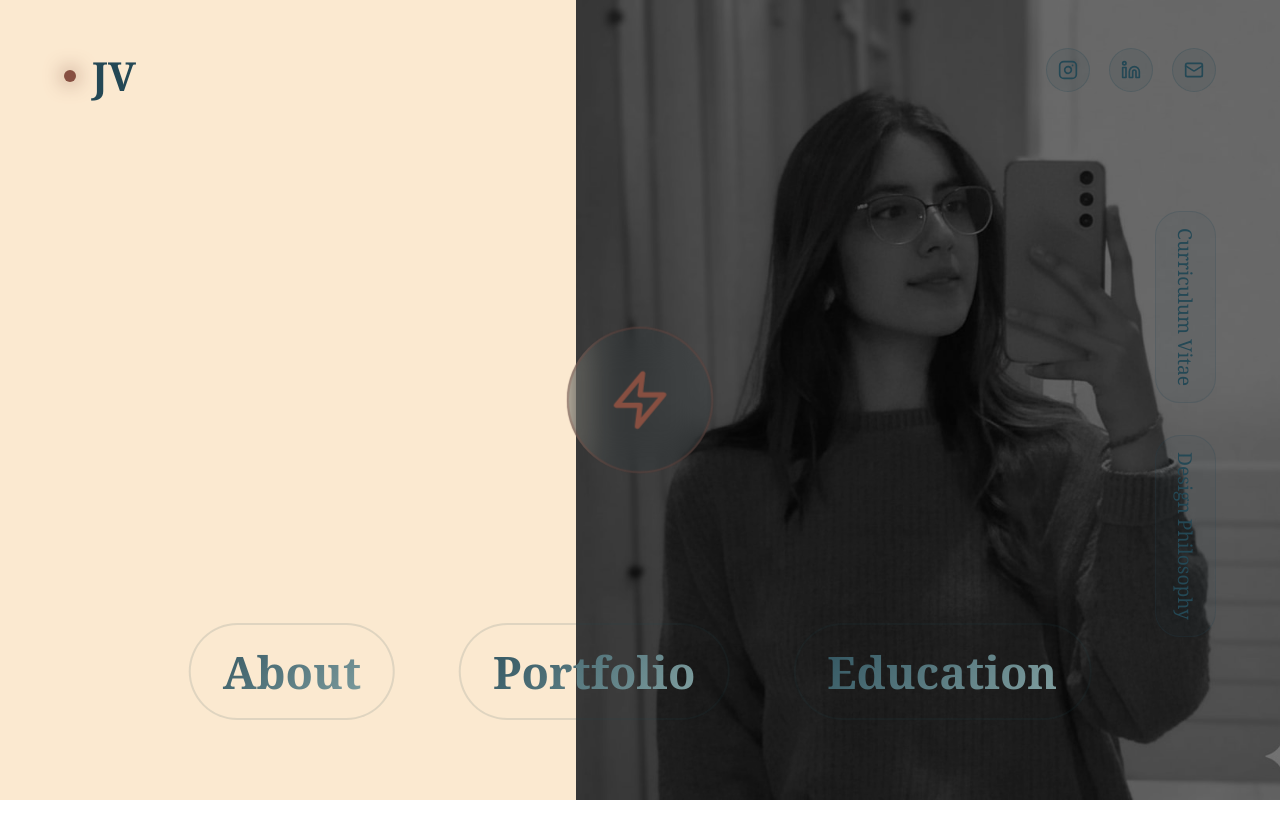
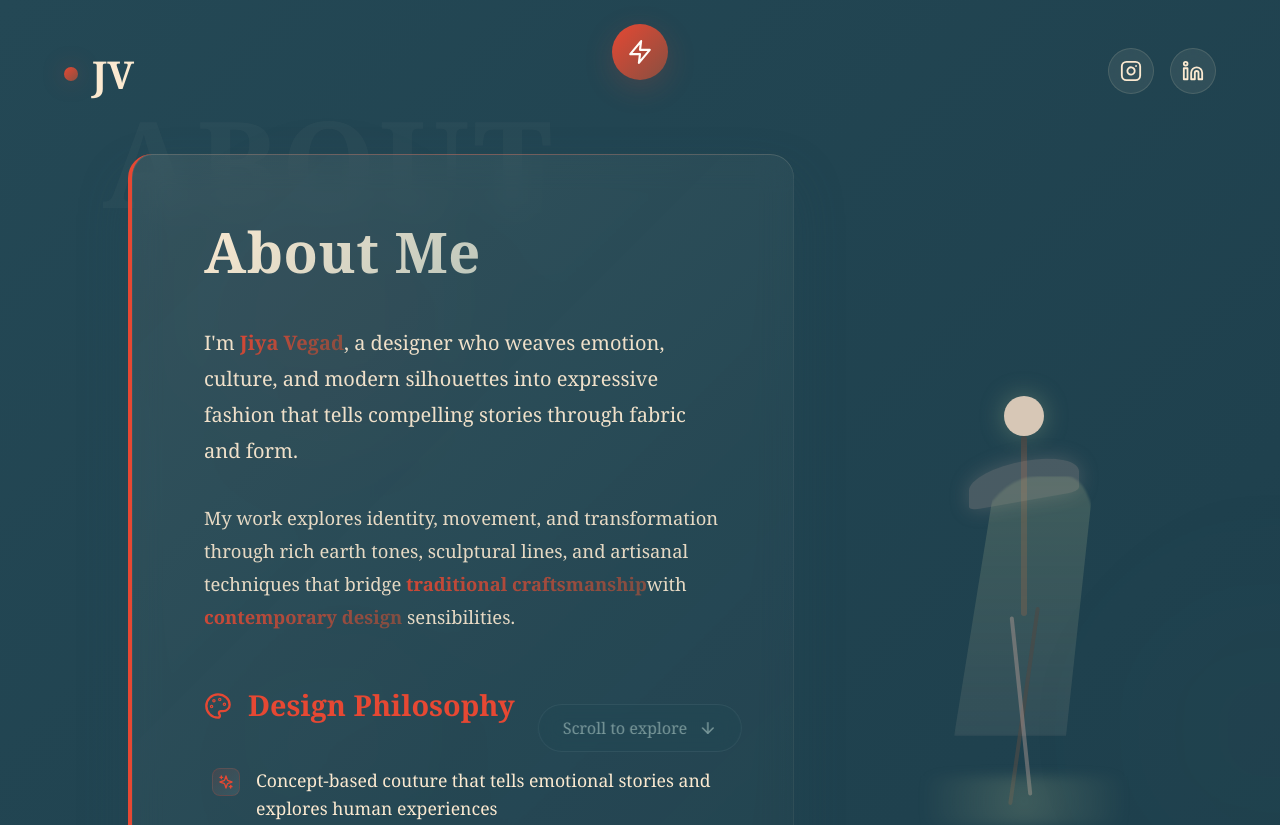
Before and after one commit to jiyavegad15-stack/jiya-portfolio, a React (Create React App) app: page /#/about in a window 1280 px wide. Before the commit this address led to /#/. Shown: the top 825 px of the page. Before the commit the page ends 800 px from the top, so only its background shows below. Built offline with nearby package versions, Linux system fonts and the light colour scheme.

Commit message:
Fix routing for GitHub Pages

```diff
--- a/src/pages/AboutPage.jsx
+++ b/src/pages/AboutPage.jsx
@@ -1,53 +1,172 @@
 import React from "react";
 import { Link } from "react-router-dom";
-import {
-    Zap, Instagram, Linkedin, Sparkles,
-    Palette, Scissors, Heart, ArrowRight,
-    BookOpen, MapPin
-} from "lucide-react";
+import { Zap, Github, Instagram, Linkedin, Sparkles, Palette, Scissors, Heart, ArrowRight, BookOpen, MapPin } from "lucide-react";
 import ConceptSketch from "../components/ConceptSketch";
 
-/* -------------------------------------
-   THEME COLORS
-------------------------------------- */
+// 🎨 REFINED COLOR PALETTE
 const Theme = {
     DARK_TEAL: "#244855",
     WARM_RED: "#E64833",
     MUDDY_BROWN: "#874F41",
     MUTED_AQUA: "#90AEAD",
     SOFT_BEIGE: "#FBE9D0",
-  CREAM_WHITE: "#FFFDF8",
+    CREAM_WHITE: "#FFFDF8"
 };
 
-/* -------------------------------------
-   STYLESHEET (Optimized)
-------------------------------------- */
-const styles = {
-  page: {
-    background: `linear-gradient(135deg, ${Theme.DARK_TEAL} 0%, #1a3a47 100%)`,
+// 🌿 ELEGANT ANIMATIONS
+const animationsCSS = `
+@keyframes fadeInUp {
+  0% { opacity: 0; transform: translateY(40px); }
+  100% { opacity: 1; transform: translateY(0); }
+}
+
+@keyframes fadeInLeft {
+  0% { opacity: 0; transform: translateX(-40px); }
+  100% { opacity: 1; transform: translateX(0); }
+}
+
+@keyframes fadeInRight {
+  0% { opacity: 0; transform: translateX(40px); }
+  100% { opacity: 1; transform: translateX(0); }
+}
+
+@keyframes gentlePulse {
+  0%, 100% { transform: scale(1); }
+  50% { transform: scale(1.02); }
+}
+
+@keyframes shimmer {
+  0% { background-position: -200% center; }
+  100% { background-position: 200% center; }
+}
+
+.animate-fadeInUp { animation: fadeInUp 0.8s ease-out forwards; }
+.animate-fadeInLeft { animation: fadeInLeft 0.8s ease-out forwards; }
+.animate-fadeInRight { animation: fadeInRight 0.8s ease-out forwards; }
+.animate-pulse { animation: gentlePulse 3s ease-in-out infinite; }
+`;
+
+// 🌿 PREMIUM STYLES
+const AboutStyles = {
+    Box: {
+        backgroundColor: Theme.DARK_TEAL,
         width: "100vw",
         minHeight: "100vh",
         color: Theme.SOFT_BEIGE,
         position: "relative",
-    overflow: "hidden",
-    fontFamily: "'Georgia','Times New Roman', serif",
+        overflowX: "hidden",
+        overflowY: "auto",
+        fontFamily: "'Georgia', 'Times New Roman', serif",
+        background: `linear-gradient(135deg, ${Theme.DARK_TEAL} 0%, #1a3a47 100%)`,
     },
 
-  logo: {
+    BackgroundElements: {
+        position: "fixed",
+        inset: 0,
+        pointerEvents: "none",
+        zIndex: 0,
+    },
+
+    FloatingOrb: (size, color, top, left, opacity) => ({
+        position: "absolute",
+        width: size,
+        height: size,
+        borderRadius: "50%",
+        background: `radial-gradient(circle, ${color}${opacity} 0%, transparent 70%)`,
+        filter: "blur(40px)",
+        top,
+        left,
+    }),
+
+    ContentArea: {
+        width: "52vw",
+        position: "relative",
+        left: "10%",
+        zIndex: 2,
+        paddingTop: "12%",
+        paddingBottom: "6rem",
+    },
+
+    MainContentBox: {
+        width: "100%",
+        padding: "4rem 4.5rem",
+        marginBottom: "3rem",
+        borderLeft: `4px solid ${Theme.WARM_RED}`,
+        background: `linear-gradient(135deg,
+            rgba(251, 233, 208, 0.08) 0%,
+            rgba(144, 174, 173, 0.05) 50%,
+            rgba(135, 79, 65, 0.03) 100%)`,
+        backdropFilter: "blur(16px)",
+        WebkitBackdropFilter: "blur(16px)",
+        borderRadius: "24px",
+        boxShadow: `
+            0 25px 50px rgba(36, 72, 85, 0.3),
+            inset 0 1px 0 rgba(251, 233, 208, 0.1),
+            inset 0 0 0 1px rgba(251, 233, 208, 0.05)
+        `,
+        lineHeight: 1.7,
+        fontSize: "1.15rem",
+        position: "relative",
+        overflow: "hidden",
+    },
+
+    InterestsContentBox: {
+        width: "90%",
+        padding: "3rem 3.5rem",
+        border: `1.5px solid ${Theme.MUTED_AQUA}25`,
+        background: `linear-gradient(135deg,
+            rgba(135, 79, 65, 0.08) 0%,
+            rgba(144, 174, 173, 0.06) 100%)`,
+        backdropFilter: "blur(12px)",
+        WebkitBackdropFilter: "blur(12px)",
+        borderRadius: "20px",
+        boxShadow: "0 20px 40px rgba(36, 72, 85, 0.25)",
+        lineHeight: 1.65,
+        fontSize: "1.05rem",
+        position: "relative",
+    },
+
+    Heading: {
+        fontSize: "3.5rem",
+        fontWeight: 700,
+        marginBottom: "2.5rem",
+        color: Theme.SOFT_BEIGE,
+        letterSpacing: "0.5px",
+        fontFamily: "'Georgia', serif",
+        background: `linear-gradient(135deg, ${Theme.SOFT_BEIGE} 0%, ${Theme.MUTED_AQUA} 100%)`,
+        WebkitBackgroundClip: "text",
+        WebkitTextFillColor: "transparent",
+        backgroundClip: "text",
+        lineHeight: "1.2",
+    },
+
+    SubHeading: {
+        fontSize: "1.8rem",
+        fontWeight: 600,
+        marginTop: "3rem",
+        marginBottom: "1.5rem",
+        color: Theme.WARM_RED,
+        display: "flex",
+        alignItems: "center",
+        gap: "16px",
+        fontFamily: "'Georgia', serif",
+    },
+
+    Logo: {
         position: "fixed",
         top: "3rem",
         left: "4rem",
         zIndex: 50,
+        fontSize: "2.4rem",
+        fontWeight: "700",
+        color: Theme.SOFT_BEIGE,
         display: "flex",
         alignItems: "center",
         gap: "14px",
-    fontSize: "2.4rem",
-    fontWeight: "700",
-    color: Theme.SOFT_BEIGE,
-    textDecoration: "none",
+        fontFamily: "'Georgia', serif",
     },
 
-  socialContainer: {
+    SocialIcons: {
         position: "fixed",
         top: "3rem",
         right: "4rem",
@@ -56,21 +175,23 @@ const styles = {
         zIndex: 50,
     },
 
-  socialIcon: {
+    SocialIcon: {
         width: "46px",
         height: "46px",
         borderRadius: "50%",
-    background: "rgba(251,233,208,0.08)",
+        background: "rgba(251, 233, 208, 0.08)",
         display: "flex",
         alignItems: "center",
         justifyContent: "center",
+        backdropFilter: "blur(12px)",
         border: `1.5px solid ${Theme.SOFT_BEIGE}20`,
-    backdropFilter: "blur(12px)",
-    transition: "0.3s",
+        transition: "all 0.3s ease",
         cursor: "pointer",
+        color: Theme.SOFT_BEIGE,
+        textDecoration: "none",
     },
 
-  powerBtn: {
+    PowerButton: {
         position: "fixed",
         top: "1.5rem",
         left: "50%",
@@ -78,223 +199,305 @@ const styles = {
         width: "56px",
         height: "56px",
         borderRadius: "50%",
-    background: `linear-gradient(135deg, ${Theme.WARM_RED}, ${Theme.MUDDY_BROWN})`,
+        background: `linear-gradient(135deg, ${Theme.WARM_RED} 0%, ${Theme.MUDDY_BROWN} 100%)`,
+        display: "flex",
+        justifyContent: "center",
+        alignItems: "center",
+        textDecoration: "none",
         boxShadow: `0 8px 30px ${Theme.WARM_RED}30`,
-    display: "flex",
-    alignItems: "center",
-    justifyContent: "center",
         zIndex: 60,
+        transition: "all 0.3s ease",
     },
 
-  contentWrapper: {
-    width: "52vw",
-    position: "relative",
-    left: "10%",
-    paddingTop: "12%",
-    paddingBottom: "5rem",
-    zIndex: 2,
-  },
-
-  mainBox: {
-    padding: "4rem 4.5rem",
-    background: `rgba(255,255,255,0.05)`,
-    backdropFilter: "blur(16px)",
-    borderLeft: `4px solid ${Theme.WARM_RED}`,
-    borderRadius: "24px",
-    boxShadow: "0 25px 50px rgba(36,72,85,0.3)",
-    marginBottom: "3rem",
-    lineHeight: "1.7",
-    fontSize: "1.15rem",
-    position: "relative",
-  },
-
-  sectionTitle: {
-    fontSize: "3.5rem",
-    fontWeight: 700,
-    marginBottom: "2rem",
-    background: `linear-gradient(135deg, ${Theme.SOFT_BEIGE}, ${Theme.MUTED_AQUA})`,
-    WebkitBackgroundClip: "text",
-    color: "transparent",
-  },
-
-  subheading: {
-    fontSize: "1.8rem",
-    fontWeight: 600,
-    display: "flex",
-    alignItems: "center",
-    margin: "2rem 0 1.3rem",
-    gap: "14px",
-    color: Theme.WARM_RED,
-  },
-
-  listItem: {
-    display: "flex",
-    alignItems: "flex-start",
-    gap: "16px",
-    marginBottom: "16px",
-  },
-
-  interestsBox: {
-    padding: "3rem",
-    borderRadius: "20px",
-    background: "rgba(255,255,255,0.05)",
-    border: `1.5px solid ${Theme.MUTED_AQUA}25`,
-    backdropFilter: "blur(12px)",
-  },
-
-  bigWatermark: {
+    BigTitle: {
         position: "fixed",
         top: "10%",
         left: "8%",
         fontSize: "15vh",
-    fontWeight: 900,
-    opacity: 0.04,
-    letterSpacing: "5px",
+        fontWeight: "900",
+        letterSpacing: "4px",
+        opacity: 0.03,
+        color: Theme.SOFT_BEIGE,
         pointerEvents: "none",
+        zIndex: 0,
+        fontFamily: "'Georgia', serif",
     },
 };
 
-/* -------------------------------------
-   REUSABLE COMPONENTS
-------------------------------------- */
-
-const Logo = () => (
-  <Link to="/" style={styles.logo}>
+// 🌿 ENHANCED UI COMPONENTS
+const LogoComponent = () => (
+    <Link to="/" style={{...AboutStyles.Logo, textDecoration: 'none', color: 'inherit'}}>
         <div style={{
-      width: 14, height: 14, borderRadius: "50%",
+            width: "14px",
+            height: "14px",
+            borderRadius: "50%",
             background: `linear-gradient(135deg, ${Theme.WARM_RED}, ${Theme.MUDDY_BROWN})`,
             boxShadow: `0 0 25px ${Theme.WARM_RED}40`,
-    }} />
+        }}></div>
         JV
     </Link>
 );
 
 const SocialIcons = () => (
-  <div style={styles.socialContainer}>
-    <a href="https://instagram.com" target="_blank" rel="noreferrer" style={styles.socialIcon}>
-      <Instagram size={20} />
+    <div style={AboutStyles.SocialIcons}>
+        <a
+            href="https://instagram.com"
+            target="_blank"
+            rel="noopener noreferrer"
+            style={AboutStyles.SocialIcon}
+            className="social-hover"
+        >
+            <Instagram size={22} />
         </a>
-
-    <a href="https://linkedin.com" target="_blank" rel="noreferrer" style={styles.socialIcon}>
-      <Linkedin size={20} />
+        <a
+            href="https://linkedin.com"
+            target="_blank"
+            rel="noopener noreferrer"
+            style={AboutStyles.SocialIcon}
+            className="social-hover"
+        >
+            <Linkedin size={22} />
         </a>
     </div>
 );
 
 const PowerButton = () => (
-  <Link
-    to="/jiya-portfolio/#/main2"
-    style={styles.powerBtn}
-  >
-    <Zap size={26} color="white" />
+    <Link to="main2" style={AboutStyles.PowerButton} className="power-hover">
+        <Zap size={26} style={{ color: Theme.CREAM_WHITE }} />
     </Link>
 );
 
-const Bullet = ({ icon: Icon, text }) => (
-  <li style={styles.listItem}>
+const BackgroundElements = () => (
+    <div style={AboutStyles.BackgroundElements}>
+        <div style={AboutStyles.FloatingOrb("400px", Theme.WARM_RED, "15%", "10%", "08")} />
+        <div style={AboutStyles.FloatingOrb("500px", Theme.MUTED_AQUA, "60%", "80%", "06")} />
+        <div style={AboutStyles.FloatingOrb("300px", Theme.MUDDY_BROWN, "75%", "15%", "05")} />
+    </div>
+);
+
+const BigTitle = () => (
+    <h1 style={AboutStyles.BigTitle}>
+        ABOUT
+    </h1>
+);
+
+const IconBullet = ({ icon: Icon, text }) => (
+    <li style={{
+        display: "flex",
+        alignItems: "flex-start",
+        gap: "16px",
+        marginBottom: "16px",
+        padding: "12px 0",
+    }}>
         <div style={{
-      width: 28, height: 28, borderRadius: 8,
-      display: "flex", alignItems: "center", justifyContent: "center",
+            width: "28px",
+            height: "28px",
+            borderRadius: "8px",
             background: `linear-gradient(135deg, ${Theme.WARM_RED}20, ${Theme.MUTED_AQUA}25)`,
+            display: "flex",
+            alignItems: "center",
+            justifyContent: "center",
+            flexShrink: 0,
+            marginTop: "2px",
             border: `1px solid ${Theme.WARM_RED}30`,
-      flexShrink: 0,
         }}>
             <Icon size={16} color={Theme.WARM_RED} />
         </div>
-    <span style={{ fontSize: "1.1rem" }}>{text}</span>
+        <span style={{ fontSize: "1.1rem", lineHeight: "1.6" }}>{text}</span>
     </li>
 );
 
-/* -------------------------------------
-   MAIN ABOUT PAGE
-------------------------------------- */
+const HighlightText = ({ children }) => (
+    <strong style={{
+        color: Theme.WARM_RED,
+        background: `linear-gradient(135deg, ${Theme.WARM_RED}, ${Theme.MUDDY_BROWN})`,
+        WebkitBackgroundClip: "text",
+        WebkitTextFillColor: "transparent",
+        backgroundClip: "text",
+        fontWeight: "600",
+    }}>
+        {children}
+    </strong>
+);
 
-export default function AboutPage() {
+// 🌿 PREMIUM ABOUT PAGE
+const AboutPage = () => {
     return (
-    <div style={styles.page}>
+        <div style={AboutStyles.Box}>
+            <style>{animationsCSS}</style>
 
-      <Logo />
+            {/* Enhanced Hover Effects */}
+            <style>
+                {`
+                    .social-hover:hover {
+                        transform: translateY(-2px);
+                        background: rgba(251, 233, 208, 0.15);
+                        border-color: ${Theme.WARM_RED}40;
+                        box-shadow: 0 8px 25px rgba(230, 72, 51, 0.2);
+                    }
+
+                    .power-hover:hover {
+                        transform: translateX(-50%) scale(1.05);
+                        box-shadow: 0 12px 35px ${Theme.WARM_RED}40;
+                    }
+
+                    .content-hover:hover {
+                        transform: translateY(-2px);
+                        box-shadow: 0 30px 60px rgba(36, 72, 85, 0.4);
+                    }
+
+                    /* Fallback for browsers that don't support backdrop-filter */
+                    @supports not (backdrop-filter: blur(12px)) {
+                        .backdrop-fallback {
+                            background: rgba(36, 72, 85, 0.95);
+                        }
+                    }
+                `}
+            </style>
+
+            <BackgroundElements />
+            <LogoComponent />
             <SocialIcons />
             <PowerButton />
-      <div style={styles.bigWatermark}>ABOUT</div>
+            <BigTitle />
 
+            {/* Right side Concept Sketch */}
             <ConceptSketch />
 
-      <div style={styles.contentWrapper}>
+            {/* Main Content Containers */}
+            <div style={AboutStyles.ContentArea}>
 
-        {/* -------------------- 1. ABOUT BOX -------------------- */}
-        <div style={styles.mainBox}>
-          <h2 style={styles.sectionTitle}>About Me</h2>
+                {/* 1. Main Bio and Philosophy Box */}
+                <div style={AboutStyles.MainContentBox} className="content-hover">
+                    {/* Decorative Top Line */}
+                    <div style={{
+                        position: "absolute",
+                        top: 0,
+                        left: 0,
+                        right: 0,
+                        height: "1px",
+                        background: `linear-gradient(90deg, transparent, ${Theme.WARM_RED}50, transparent)`,
+                    }}></div>
 
-          <p>
-            I'm <b style={{ color: Theme.WARM_RED }}>Jiya Vegad</b>, a designer who blends
-            emotion, culture, and modern silhouettes to create expressive fashion
-            narratives.
+                    <h2 style={AboutStyles.Heading}>About Me</h2>
+
+                    <p style={{ fontSize: "1.25rem", marginBottom: "2rem", opacity: 0.95, lineHeight: "1.8" }}>
+                        I'm <HighlightText>Jiya Vegad</HighlightText>, a designer who weaves emotion, culture,
+                        and modern silhouettes into expressive fashion that tells compelling stories through fabric and form.
                     </p>
 
-          <p>
-            My work explores identity, movement, and transformation using rich tones,
-            sculptural forms, and artisanal craftsmanship.
+                    <p style={{ marginBottom: "2rem", opacity: 0.9, lineHeight: "1.8" }}>
+                        My work explores identity, movement, and transformation through rich earth tones,
+                        sculptural lines, and artisanal techniques that bridge <HighlightText>traditional craftsmanship</HighlightText>
+                        with <HighlightText>contemporary design</HighlightText> sensibilities.
                     </p>
 
-          <h3 style={styles.subheading}><Palette size={26} /> Design Philosophy</h3>
+                    <h3 style={AboutStyles.SubHeading}>
+                        <Palette size={28} />
+                        Design Philosophy
+                    </h3>
 
-          <ul style={{ listStyle: "none", padding: 0 }}>
-            <Bullet icon={Sparkles} text="Concept-based couture exploring emotional and human stories" />
-            <Bullet icon={Scissors} text="Craft-inspired silhouettes blending tradition with modernity" />
-            <Bullet icon={BookOpen} text="Textile innovation rooted in sustainable heritage techniques" />
+                    <ul style={{ marginLeft: "0.5rem", marginTop: "1rem", padding: 0, listStyle: "none" }}>
+                        <IconBullet icon={Sparkles} text="Concept-based couture that tells emotional stories and explores human experiences" />
+                        <IconBullet icon={Scissors} text="Craft-inspired silhouettes with modern sensibilities and sustainable practices" />
+                        <IconBullet icon={BookOpen} text="Sustainable textile reinterpretation and innovation through traditional techniques" />
                     </ul>
 
-          {/* Quote Box */}
+                    {/* Philosophy Quote */}
                     <div style={{
-            marginTop: "2.5rem",
+                        marginTop: "3rem",
                         padding: "2rem",
-            background: `rgba(135,79,65,0.12)`,
-            borderRadius: 16,
+                        background: `linear-gradient(135deg, ${Theme.MUDDY_BROWN}12, ${Theme.WARM_RED}08)`,
+                        borderRadius: "16px",
                         border: `1px solid ${Theme.MUTED_AQUA}25`,
                         fontStyle: "italic",
                         position: "relative",
                     }}>
                         <Heart size={24} style={{
                             position: "absolute",
-              top: -12,
-              left: 24,
+                            top: "-12px",
+                            left: "24px",
                             color: Theme.WARM_RED,
+                            background: Theme.DARK_TEAL,
+                            padding: "6px",
+                            borderRadius: "50%",
                         }} />
-            "Fashion is emotion made visible — each stitch a story, each silhouette
-            a moment of expression."
+                        <p style={{
+                            fontSize: "1.2rem",
+                            lineHeight: "1.7",
+                            margin: 0,
+                            opacity: 0.95,
+                        }}>
+                            "True fashion is <HighlightText>emotion woven into form</HighlightText> —
+                            where every stitch carries intention, every silhouette tells a story,
+                            and every garment becomes a canvas for personal expression."
+                        </p>
                     </div>
                 </div>
 
-        {/* -------------------- 2. INTERESTS BOX -------------------- */}
-        <div style={styles.interestsBox}>
-          <h3 style={styles.subheading}>
-            <Sparkles size={26} /> Personal Interests
+                {/* 2. Personal Interests Card */}
+                <div style={AboutStyles.InterestsContentBox} className="content-hover">
+                    <h3 style={AboutStyles.SubHeading}>
+                        <Sparkles size={24} />
+                        Personal Interests
                     </h3>
 
-          <ul style={{ listStyle: "none", padding: 0 }}>
-            <Bullet icon={MapPin} text="Exploring architectural forms & textures in Mumbai" />
-            <Bullet icon={Heart} text="Collecting vintage scarves & international embroidery" />
-            <Bullet icon={Sparkles} text="3D fashion modeling & digital illustration" />
+                    <ul style={{ marginLeft: "0.5rem", padding: 0, listStyle: "none" }}>
+                        <IconBullet icon={MapPin} text="Exploring architectural geometry and urban textures in Mumbai's diverse neighborhoods" />
+                        <IconBullet icon={Heart} text="Collecting vintage silk scarves and traditional embroidery samples from various cultures" />
+                        <IconBullet icon={Sparkles} text="Digital illustration and 3D modeling for fashion visualization and concept development" />
                     </ul>
 
+                    {/* Inspiration Note */}
                     <div style={{
-            marginTop: "2rem",
+                        marginTop: "2.5rem",
                         padding: "1.5rem",
-            borderRadius: 12,
+                        background: `linear-gradient(135deg, ${Theme.MUTED_AQUA}10, transparent)`,
+                        borderRadius: "12px",
                         border: `1px solid ${Theme.MUTED_AQUA}25`,
-            background: `rgba(144,174,173,0.08)`,
                     }}>
-            <div style={{ display: "flex", alignItems: "center", gap: 10 }}>
+                        <div style={{ display: "flex", alignItems: "center", gap: "12px", marginBottom: "0.5rem" }}>
                             <ArrowRight size={18} color={Theme.MUTED_AQUA} />
-              <b style={{ color: Theme.MUTED_AQUA }}>Current Inspiration</b>
+                            <span style={{ fontWeight: "600", color: Theme.MUTED_AQUA }}>Current Inspiration</span>
                         </div>
-            <p style={{ opacity: 0.85, fontStyle: "italic" }}>
-              "Where traditional craft meets digital innovation."
+                        <p style={{ fontSize: "1rem", opacity: 0.85, margin: 0, fontStyle: "italic" }}>
+                            "Finding inspiration in the intersection of traditional crafts and digital innovation,
+                            where heritage techniques meet contemporary design thinking."
                         </p>
                     </div>
                 </div>
             </div>
+
+            {/* Elegant Scroll Indicator */}
+            <div style={{
+                position: "fixed",
+                bottom: "3rem",
+                left: "50%",
+                transform: "translateX(-50%)",
+                color: Theme.MUTED_AQUA,
+                fontSize: "1rem",
+                opacity: 0.8,
+                zIndex: 50,
+                display: "flex",
+                alignItems: "center",
+                gap: "12px",
+                background: "rgba(36, 72, 85, 0.6)",
+                padding: "12px 24px",
+                borderRadius: "25px",
+                backdropFilter: "blur(12px)",
+                border: `1px solid ${Theme.MUTED_AQUA}25`,
+            }}>
+                <span style={{ fontWeight: "500" }}>Scroll to explore</span>
+                <div style={{
+                    animation: "gentlePulse 2s ease-in-out infinite",
+                    display: "flex",
+                    alignItems: "center",
+                }}>
+                    <ArrowRight size={18} style={{ transform: "rotate(90deg)" }} />
+                </div>
+            </div>
         </div>
     );
-}
+};
+
+export default AboutPage;
```
Lines whose indentation alone changed are shown as unchanged.
